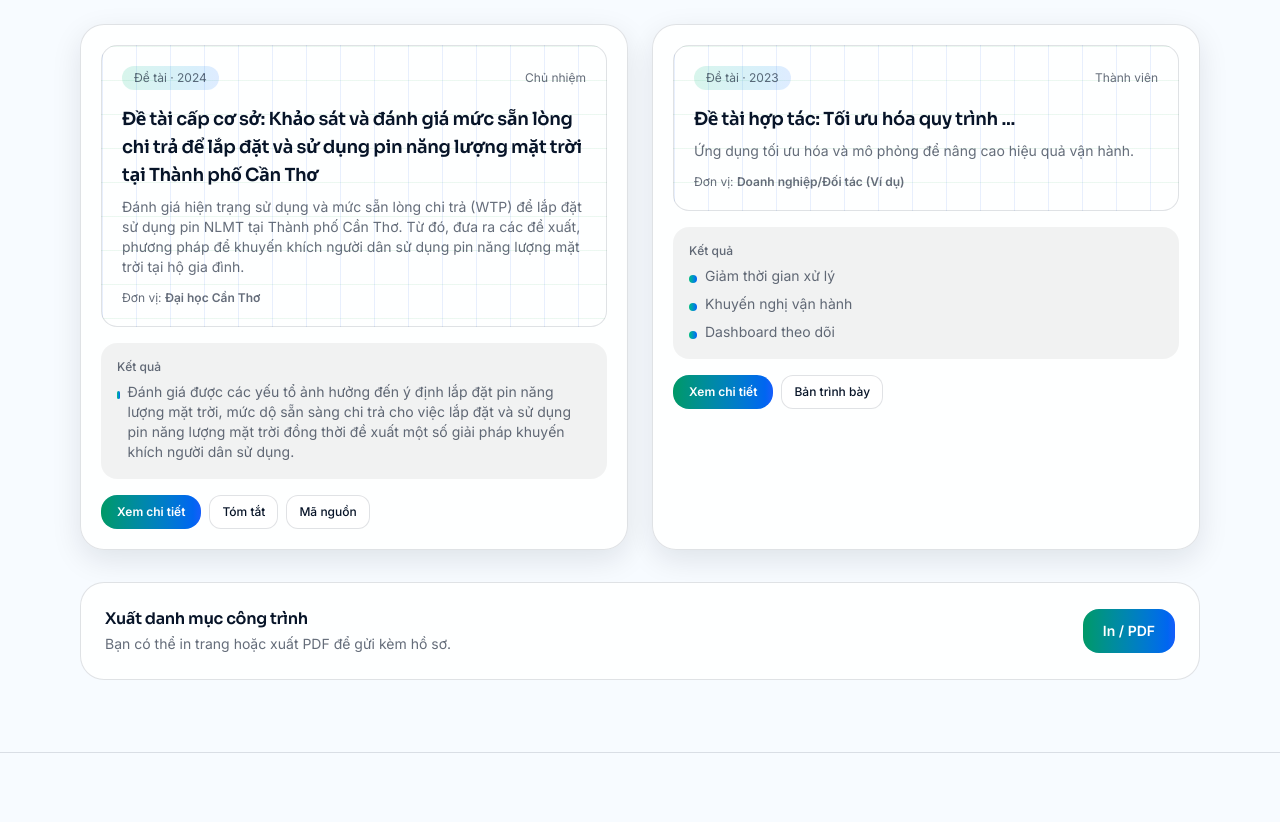
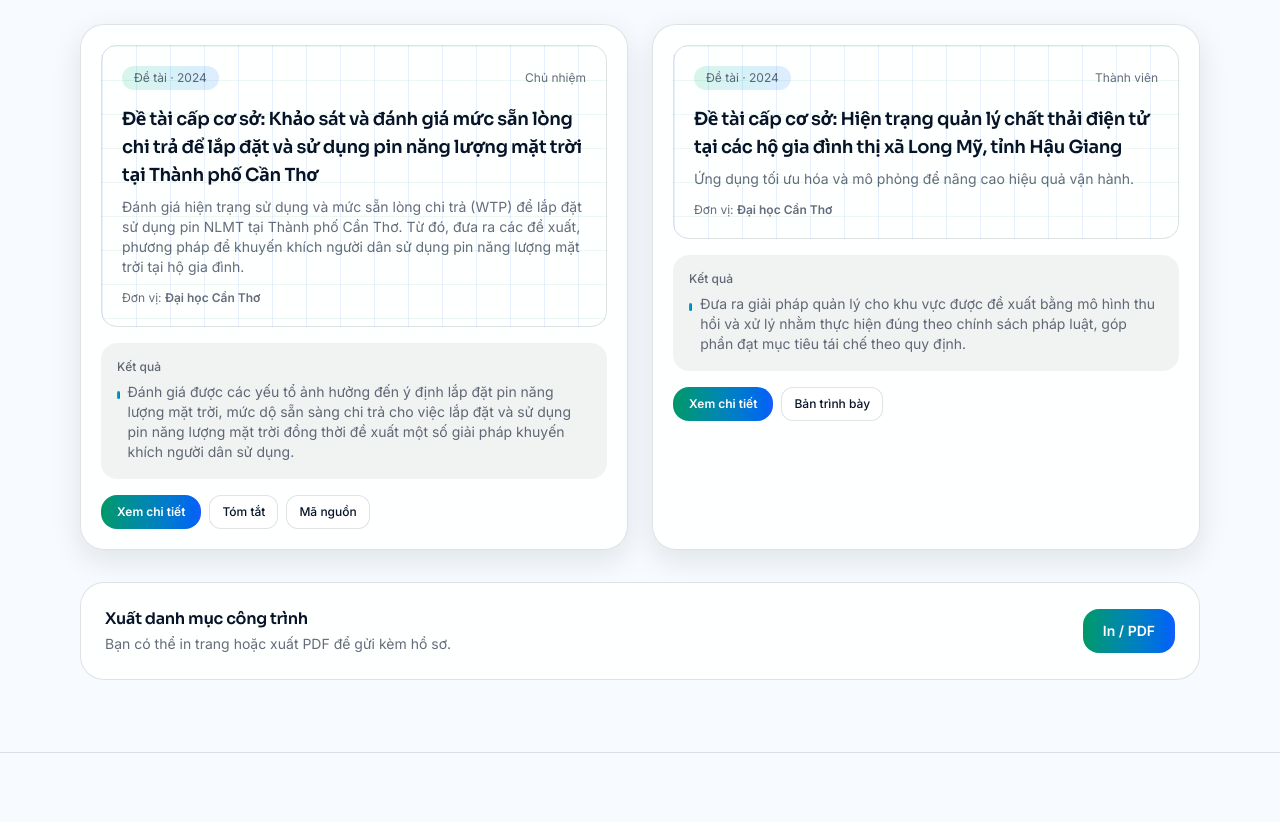
Before and after one commit to vinhm2925015-ketthuchocphan/theend, a plain HTML site: page index.html in a window 1280 px wide. Shown: the part 3686-4508 px from the top of the page. Drawn offline with nearby package versions, Linux system fonts and the light colour scheme.

Commit message:
Update index.html

```diff
--- a/index.html
+++ b/index.html
@@ -738,12 +738,12 @@
           },
           {
             id: "pr2",
-            title: "Đề tài hợp tác: Tối ưu hóa quy trình ...",
-            year: "2023",
+            title: "Đề tài cấp cơ sở: Hiện trạng quản lý chất thải điện tử tại các hộ gia đình thị xã Long Mỹ, tỉnh Hậu Giang",
+            year: "2024",
             role: "Thành viên",
-            org: "Doanh nghiệp/Đối tác (Ví dụ)",
+            org: "Đại học Cần Thơ",
             summary: "Ứng dụng tối ưu hóa và mô phỏng để nâng cao hiệu quả vận hành.",
-            outcomes: ["Giảm thời gian xử lý", "Khuyến nghị vận hành", "Dashboard theo dõi"],
+            outcomes: ["Đưa ra giải pháp quản lý cho khu vực được đề xuất bằng mô hình thu hồi và xử lý nhằm thực hiện đúng theo chính sách pháp luật, góp phần đạt mục tiêu tái chế theo quy định."],
             links: [
               { label: "Bản trình bày", href: "#" }
             ]
```
